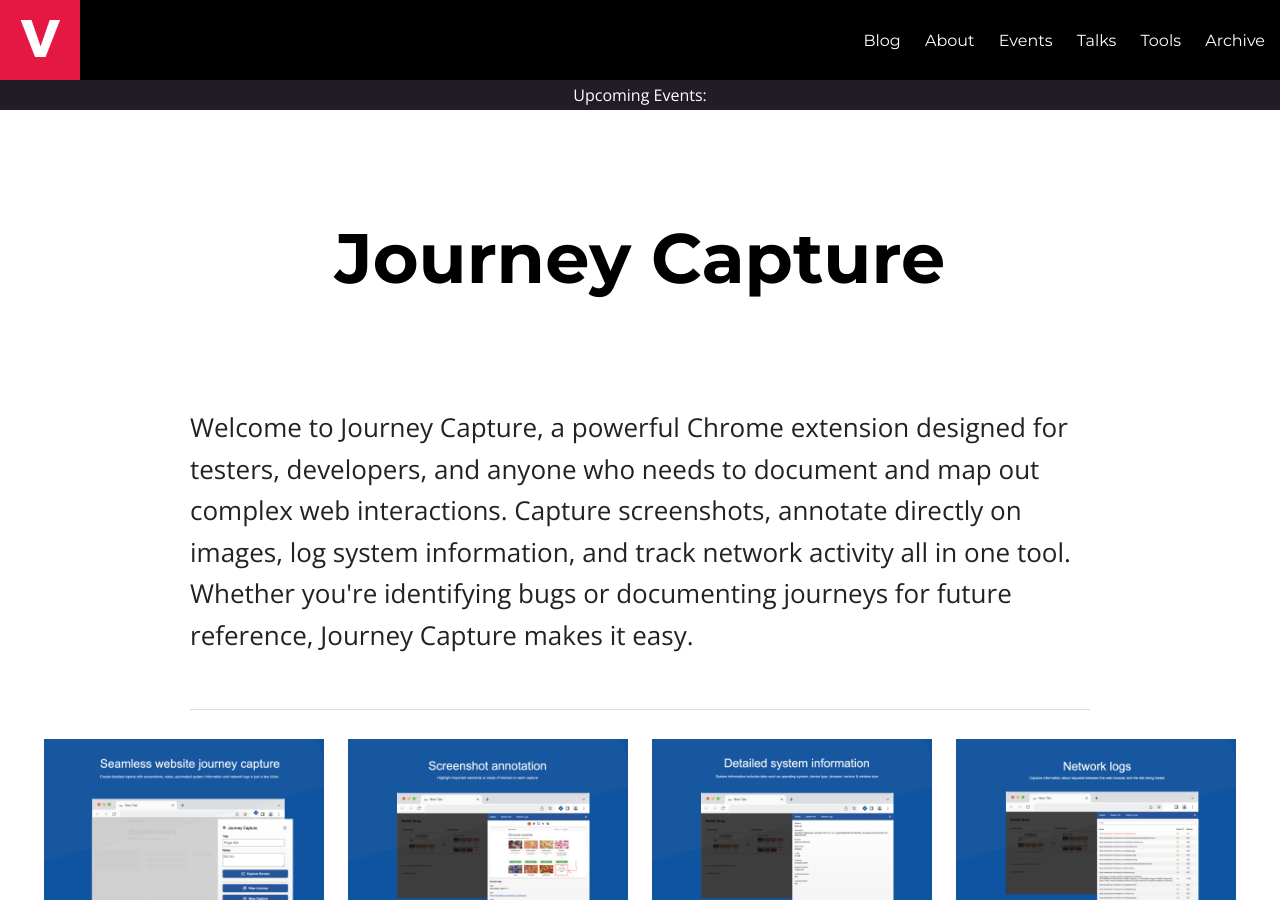
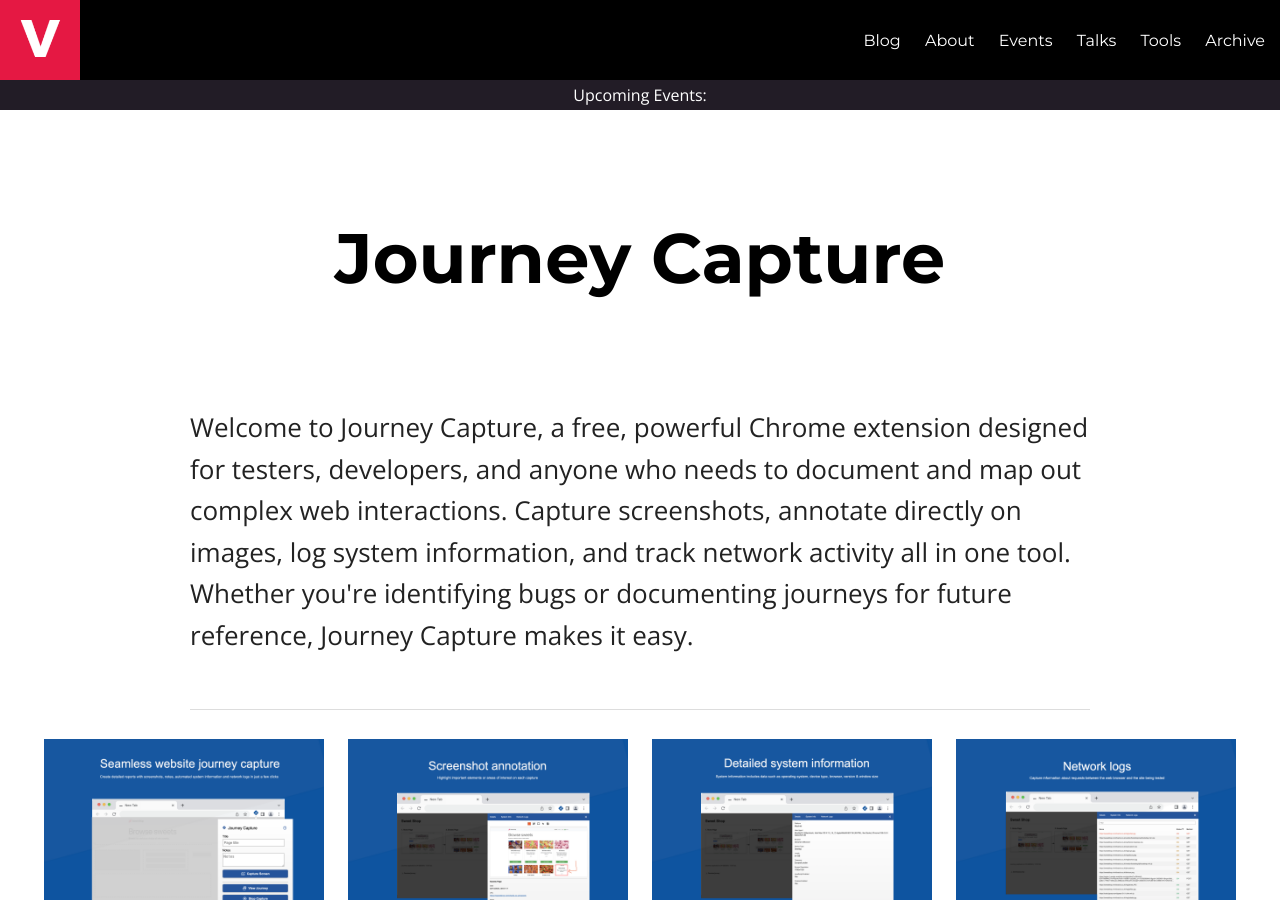
Before and after one commit to vivrichards600/vivrichards600.github.io, a Jekyll site: the page built from journey-capture.html, in a window 1280 px wide and 900 px high. Built offline with Jekyll 4.4.1, drawn with Linux system fonts in a browser that asks for light colours; nearby versions of some CDN libraries; some of the changed text lies outside the part shown.

```diff
--- a/journey-capture.html
+++ b/journey-capture.html
@@ -7,7 +7,7 @@
 ---
 
 
-<p>Welcome to Journey Capture, a powerful Chrome extension designed for testers, developers, and anyone who needs to document and map out complex web interactions.
+<p>Welcome to Journey Capture, a free, powerful Chrome extension designed for testers, developers, and anyone who needs to document and map out complex web interactions.
     Capture screenshots, annotate directly on images, log system information, and track network activity all in one tool.
     Whether you're identifying bugs or documenting journeys for future reference, Journey Capture makes it easy.</p>
 <hr>
```
Also changed, not shown: other parts of journey-capture.html (+1 -1 lines).
